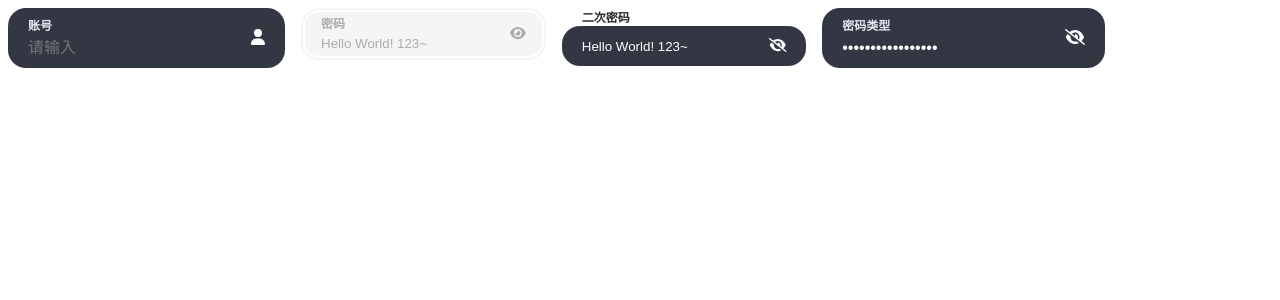
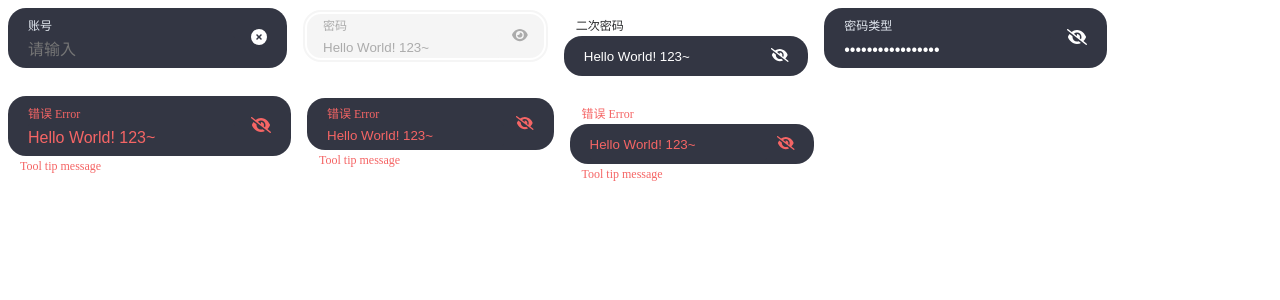
Before and after one commit to walkonairy/asow-ui, a React (Vite) app: page / in a window 1280 px wide. Shown: the top 300 px of the page. Built offline with nearby package versions, Linux system fonts and the light colour scheme.

Commit message:
按钮Loading用svg替换css 输入框新增错误提示属性

```diff
--- a/src/packages/button/LoadingIcon.tsx
+++ b/src/packages/button/LoadingIcon.tsx
@@ -1,5 +1,6 @@
 import React from "react";
 import { getPrefixCls } from "@/utils";
+import { Icon } from "@/index";
 
 export type LoadingProps = { loading: boolean };
 
@@ -9,7 +10,7 @@ const LoadingIcon = (props: LoadingProps) => {
 
   return (
     <>
-      <span className={className} />
+      <Icon icon={["fas", "spinner"]} className={className} />
     </>
   );
 };
--- a/src/packages/button/__expample__/ExButton.tsx
+++ b/src/packages/button/__expample__/ExButton.tsx
@@ -12,7 +12,10 @@ const ExButton = () => {
           flexFlow: "wrap",
         }}
       >
-        <Button size={{ base: "small", md: "middle", lg: "large" }}>
+        <Button
+          size={{ base: "small", md: "middle", lg: "large" }}
+          loading={true}
+        >
           Responsive
         </Button>
       </div>
--- a/src/packages/input/Input.tsx
+++ b/src/packages/input/Input.tsx
@@ -24,13 +24,14 @@ import { useOnClickOutside } from "@/hooks/useOnclickOutSide";
 export interface InputProps
   extends Omit<InputHTMLAttributes<HTMLInputElement>, "size"> {
   size?: Token<Size>;
-  hasError?: boolean;
   className?: string;
   wrapperClassName?: string;
   wrapperStyle?: CSSProperties;
   disabled?: boolean;
   label?: string;
   allowClear?: boolean;
+  hasError?: boolean | string;
+  toolTip?: string;
   suffixIcon?: IconProps["icon"] | React.ReactNode;
 }
 
@@ -42,35 +43,70 @@ const Input = forwardRef(
       size = "middle",
       hasError = false,
       disabled = false,
+      allowClear = false,
       label,
       className,
       wrapperClassName,
       wrapperStyle,
       suffixIcon,
+      toolTip,
       ...rest
     } = props;
 
     const _size = useSize<Size>(size);
 
+    /**
+     * Wrapper ClassName
+     */
     const wrapperCls: string = getPrefixCls("input-wrapper");
     const wrapperClassNames = classNames(
       wrapperCls,
       {
-        [`${wrapperCls}-status-error`]: hasError,
         [`${wrapperCls}-${str2size(_size)}`]: _size,
+        [`${wrapperCls}-status-error`]: !!hasError,
       },
       wrapperClassName
     );
 
+    /**
+     * Input ClassName
+     */
     const inputCls: string = getPrefixCls("input");
     const inputClassNames = classNames(
       inputCls,
       {
         [`${inputCls}-${str2size(_size)}`]: _size,
-        [`${inputCls}-status-error`]: hasError,
+        [`${inputCls}-status-error`]: !!hasError,
       },
       className
     );
+
+    /**
+     * Label ClassName
+     */
+    const labelClassNames = classNames({
+      [`${inputCls}-label`]: true,
+      [`${inputCls}-label-${str2size(_size)}`]: _size,
+      [`${inputCls}-label-error`]: !!hasError,
+    });
+
+    /**
+     * Suffix ClassName
+     */
+    const suffixClassNames = classNames({
+      [`${inputCls}-suffix`]: true,
+      [`${inputCls}-suffix-${str2size(_size)}`]: _size,
+      [`${inputCls}-suffix-error`]: !!hasError,
+    });
+
+    /**
+     * Label ClassName
+     */
+    const messageClassNames = classNames({
+      [`${inputCls}-message`]: true,
+      [`${inputCls}-message-${str2size(_size)}`]: _size,
+      [`${inputCls}-message-error`]: !!hasError,
+    });
 
     const renderLabel = () => {
       if (!label) {
@@ -81,7 +117,7 @@ const Input = forwardRef(
           // @ts-ignore
           disabled={disabled}
           htmlFor={id || label || "input-label"}
-          className={`${inputCls}-label ${inputCls}-label-${str2size(_size)}`}
+          className={labelClassNames}
         >
           {label}
         </label>
@@ -89,7 +125,7 @@ const Input = forwardRef(
     };
 
     const renderSuffix = () => {
-      let _suffix =
+      const _suffix =
         typeof suffixIcon === "object" ? (
           suffixIcon
         ) : (
@@ -97,28 +133,48 @@ const Input = forwardRef(
         );
 
       return (
-        <span
+        <div
           // @ts-ignore
           disabled={disabled}
-          className={`${inputCls}-suffix ${inputCls}-suffix-${str2size(_size)}`}
+          className={suffixClassNames}
         >
           {_suffix}
-        </span>
+        </div>
       );
+    };
+
+    const renderMessage = () => {
+      let message;
+      const error = typeof hasError === "string" && !!hasError;
+
+      if (error) {
+        message = hasError;
+      }
+      if (toolTip) {
+        message = toolTip;
+      }
+      if (error && toolTip) {
+        message = hasError;
+      }
+
+      return <span className={messageClassNames}>{message}</span>;
     };
 
     /**
      * ======= 聚焦按钮时，手动添加样式 =======
      */
     const divRef = useRef<HTMLDivElement>(null);
+    const inputFocusCls = !!hasError
+      ? `${wrapperCls}-focus-status-error`
+      : `${wrapperCls}-focus`;
     useOnClickOutside(() => {
-      divRef.current.classList.remove(`${wrapperCls}-focus`);
+      divRef.current.classList.remove(inputFocusCls);
     }, divRef);
     const onClickInside = () => {
       if (disabled) {
         return;
       }
-      divRef.current.classList.add(`${wrapperCls}-focus`);
+      divRef.current.classList.add(inputFocusCls);
     };
     /**
      * ====================================
@@ -126,7 +182,7 @@ const Input = forwardRef(
 
     return (
       <div>
-        {size === "small" && renderLabel()}
+        {_size === "small" && renderLabel()}
         <div
           // @ts-ignore
           disabled={disabled}
@@ -134,9 +190,9 @@ const Input = forwardRef(
           style={wrapperStyle}
           ref={divRef}
         >
-          <div className={`${wrapperCls}-box`}>
-            <div className={`${wrapperCls}-content`} onClick={onClickInside}>
-              {size !== "small" && renderLabel()}
+          <span className={`${wrapperCls}-box`}>
+            <span className={`${wrapperCls}-content`} onClick={onClickInside}>
+              {_size !== "small" && renderLabel()}
               <input
                 id={id || label || "input-label"}
                 ref={ref}
@@ -145,10 +201,11 @@ const Input = forwardRef(
                 className={inputClassNames}
                 {...rest}
               />
-            </div>
+            </span>
             {suffixIcon && renderSuffix()}
-          </div>
+          </span>
         </div>
+        {renderMessage()}
       </div>
     );
   }
--- a/src/packages/input/Password.tsx
+++ b/src/packages/input/Password.tsx
@@ -25,6 +25,7 @@ const Password = forwardRef(
 
     const onVisibleChange = (e) => {
       e.preventDefault();
+      e.stopPropagation();
       const { disabled } = props;
       if (disabled) {
         return;
--- a/src/packages/input/__expample__/ExInput.tsx
+++ b/src/packages/input/__expample__/ExInput.tsx
@@ -1,18 +1,25 @@
 import React from "react";
 import Input from "@/packages/input";
-import { Icon } from "@/index";
+import { Icon, Size } from "@/index";
 
 const ExInput = () => {
   const [value, setValue] = React.useState("");
 
   return (
     <>
-      <div style={{ display: "flex", gap: 16, flexFlow: "wrap" }}>
+      <div
+        style={{
+          display: "flex",
+          gap: 16,
+          flexFlow: "wrap",
+          alignItems: "baseline",
+        }}
+      >
         <Input
           label="账号"
           placeholder="请输入"
-          size={"large"}
-          suffixIcon={<Icon icon="user" />}
+          size={{ base: "small", md: "large" }}
+          suffixIcon={<Icon icon="xmark-circle" />}
           value={value}
           onChange={(event) => {
             setValue(event.target.value);
@@ -43,6 +50,19 @@ const ExInput = () => {
           size={"large"}
           disabled={false}
         />
+
+        {["large", "middle", "small"].map((size: Size) => (
+          <Input
+            id={size}
+            placeholder="请输入"
+            label="错误 Error"
+            defaultValue={"Hello World! 123~"}
+            size={size}
+            suffixIcon="eye-slash"
+            hasError={true}
+            toolTip="Tool tip message"
+          />
+        ))}
       </div>
     </>
   );
--- a/src/packages/input/styles/_index.scss
+++ b/src/packages/input/styles/_index.scss
@@ -5,9 +5,6 @@
 .#{$prefix-cls}input-wrapper {
   @include input-wrapper();
 
-  /**
- Size
-*/
   &-sm {
     @include input-variable-size(14px, 40px)
   }
@@ -19,10 +16,26 @@
   &-lg {
     @include input-variable-size(16px, 60px)
   }
+
+  &-box {
+    @include input-wrapper-box()
+  }
+
+  &-content {
+    @include input-wrapper-content()
+  }
+
+  &-status-error {
+    @include input-wrapper-focus(0, $color-error);
+  }
 }
 
 .#{$prefix-cls}input-wrapper-focus {
   @include input-wrapper-focus(1);
+
+  &-status-error {
+    @include input-wrapper-focus(1, $color-error);
+  }
 }
 
 .#{$prefix-cls}input {
@@ -34,6 +47,18 @@
     @include input-variable-size(16px, null)
   }
 
+  &-label {
+    @include input-label()
+  }
+
+  &-suffix {
+    @include input-suffix()
+  }
+
+  &-message {
+    @include input-message()
+  }
+
 
   &-status-error {
     @include input-status-error();
--- a/src/packages/input/styles/_mixins.scss
+++ b/src/packages/input/styles/_mixins.scss
@@ -22,30 +22,29 @@
     box-shadow: inset 0 1px 1px rgba(0, 0, 0, .075), 0 0 6px rgba(51, 54, 67, .6);
   }
 
+}
 
-  &-box {
+@mixin input-wrapper-box() {
   display: flex;
   align-items: center;
   padding: 0 16px;
   height: 100%;
 }
 
-  &-content {
+@mixin input-wrapper-content() {
   display: flex;
   flex-direction: column;
   height: 100%;
   width: 100%;
 }
 
-}
 
-
-@mixin input-wrapper-focus($opacity: 0) {
+@mixin input-wrapper-focus($opacity: 0, $border-color: $white) {
   &::before {
     content: '';
     position: absolute;
     inset: 2px;
-    border: 2px solid #FFF;
+    border: 2px solid $border-color;
     border-radius: 16px;
     opacity: $opacity;
     transition: all 0.3s ease-in-out;
@@ -74,18 +73,31 @@
   color: white;
   height: 100%;
 
-  &-label {
+  &:hover {
+    //border-color: $color-primary;
+  }
+  &:focus {
+    // 可以使:focus-visible 不生效
+    outline: 0
+  }
+
+  @include input-disabled();
+}
+
+@mixin input-label() {
   font-size: 12px;
   line-height: 12px;
-    font-weight: 600;
+  font-weight: 400;
   cursor: text;
   color: $gray-200;
   margin-top: 8px;
+  margin-bottom: 4px;
+  display: flex;
   z-index: 1;
 
   &-sm {
     color: $color-text;
-      padding-left: 20px;
+    padding-left: 12px;
   }
 
   &-md {
@@ -96,9 +108,13 @@
     cursor: not-allowed;
     color: $disabled-color-text;
   }
+
+  &-error {
+    @include input-status-error();
+  }
 }
 
-  &-suffix {
+@mixin input-suffix() {
   color: #FFF;
   z-index: 1;
 
@@ -118,29 +134,34 @@
     cursor: not-allowed;
     color: $disabled-color-text;
   }
+
+  &-error {
+    @include input-status-error();
+  }
 }
 
-  &:hover {
-    //border-color: $color-primary;
-  }
-  &:focus {
-    // 可以使:focus-visible 不生效
-    outline: 0
+@mixin input-message() {
+  font-size: 12px;
+  line-height: 12px;
+  font-weight: 400;
+  margin-left: 12px;
+  margin-top: 4px;
+  color: $disabled-color-text;
+  display: flex;
+
+  &[disabled] {
+    cursor: not-allowed;
+    color: $disabled-color-text;
   }
 
-  @include input-disabled();
+  &-error {
+    @include input-status-error();
+  }
 }
 
 
 @mixin input-status-error() {
-  border-color: $red-400;
-  &:hover {
-    border-color: $red-400;
-  }
-  &:focus {
-    border-color: $red-400;
-    box-shadow: 0 0 0 2px rgba(255, 77, 79, .2);
-  }
+  color: $color-error;
 }
 
 @mixin input-variable-size($font-size, $height) {
--- a/src/styles/core/_theme.scss
+++ b/src/styles/core/_theme.scss
@@ -1,3 +1,5 @@
+@import "./color";
+
 $white: #FFFFFF !default;
 $black: #000000 !default;
 
@@ -5,6 +7,7 @@ $black: #000000 !default;
 $color-primary: #3491F1;
 $color-danger: #F45151;
 $color-warning: #FFDF76;
+$color-error: $red-400;
 
 $color-text: #292A2C !default;
 $color-text-placeholder: #C0C4CC !default;
```
Also changed, not shown: src/packages/button/styles/_loading.scss (+1 -7 lines). Lines whose indentation alone changed are shown as unchanged.
